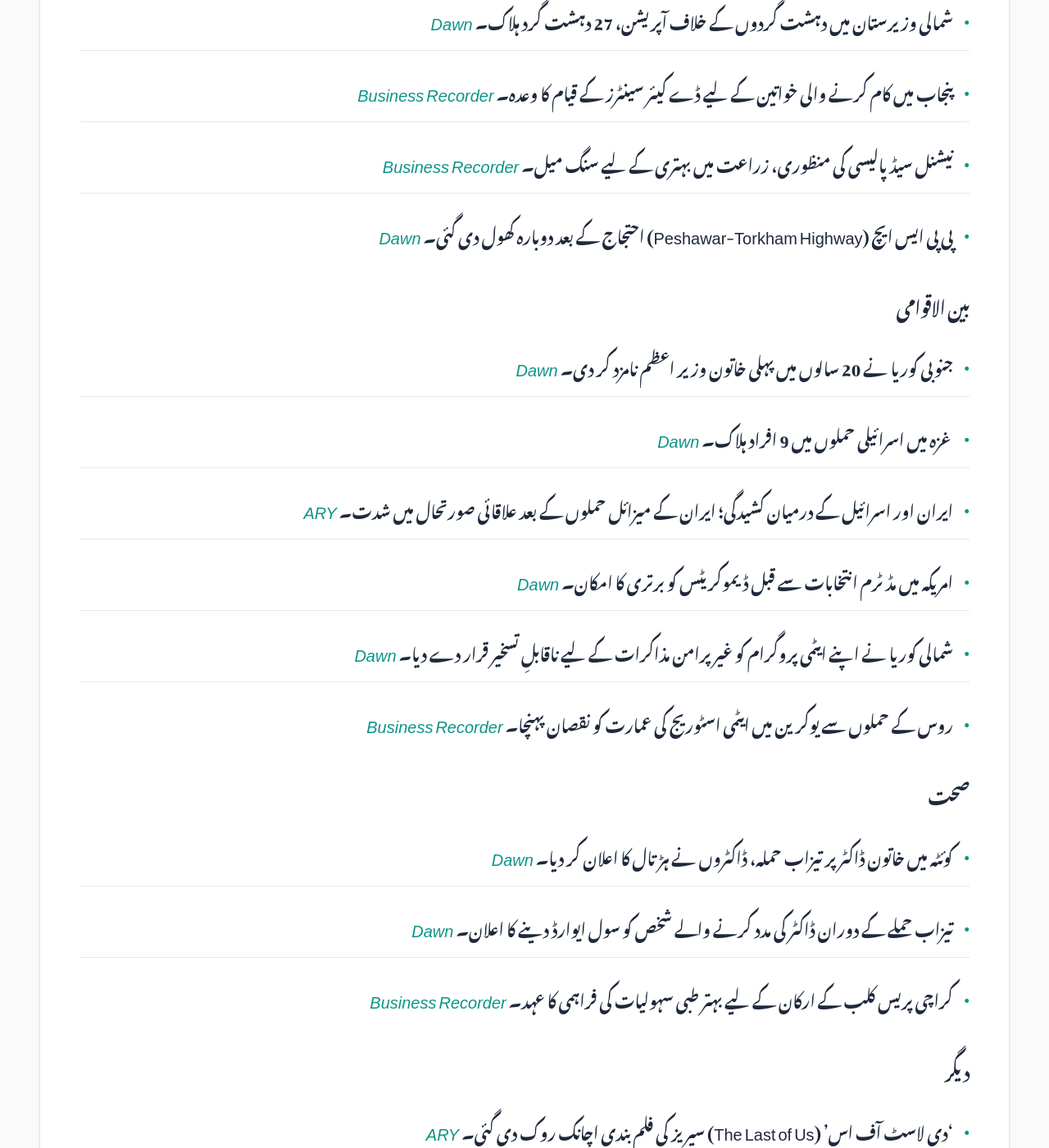
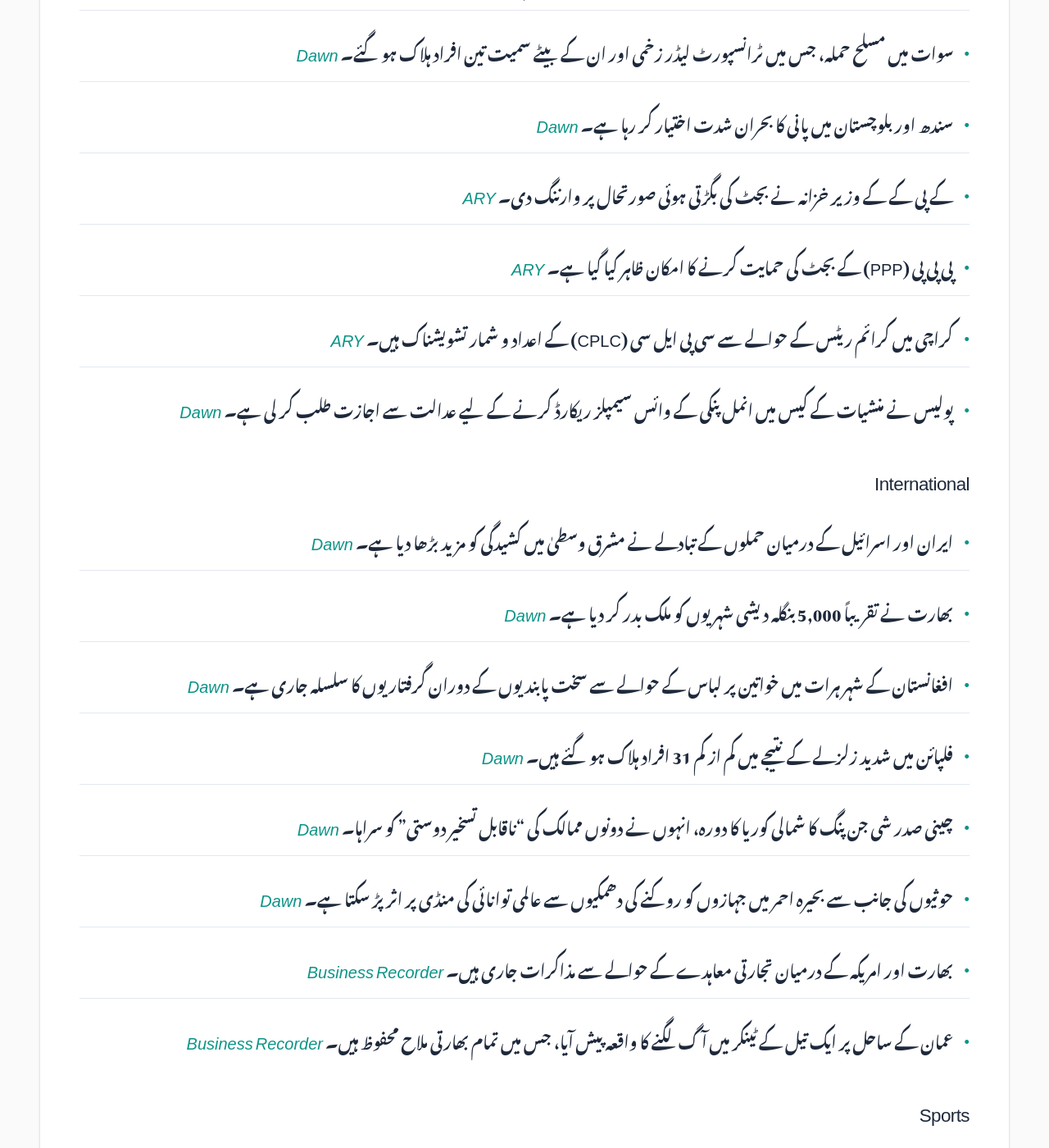
Before and after one commit to zsubzwary/news, a Jekyll site: the page built from ur/index.md, in a window 1280 px wide and 1400 px high, scrolled down 2218 px. Shown: the whole window at 82% size. Built offline with Jekyll 4.4.1, drawn with Linux system fonts in a browser that asks for light colours; some web fonts are replaced; comment, search, counter and statistics services are not loaded; some of the changed text lies outside the part shown.

Commit message:
DateTime; 2026-06-08T16:11:13.209Z

```diff
--- a/ur/index.md
+++ b/ur/index.md
@@ -7,52 +7,56 @@ rtl: true
 
 پاکستان کی تازہ خبروں کا خلاصہ
 
- &lrm; 08-Jun-2026 09:09PKT
+ &lrm; 08-Jun-2026 21:11PKT
 
-پڑھنے کا وقت : 4 منٹ
+پڑھنے کا وقت : 5 منٹ
 
 ### معیشت
-- این ای سی (NEC) کی میٹنگ میں 4.7 ٹریلین روپے کے ترقیاتی منصوبوں پر نظر ثانی کا امکان۔ *[Dawn](https://www.dawn.com/news/2006024/budget-2026-27-political-fiscal-reality-to-reshape-uplift-budget-as-nec-meets-today)*
-- پی پی پی (PPP) کی جانب سے بجٹ سے قبل ٹیکسوں کے حوالے سے تحفظات کا اظہار۔ *[Dawn](https://www.dawn.com/news/2005897/ppp-shares-tax-related-reservations-in-pre-budget-meeting-with-dar-say-sources)*
-- اوگرا (OGRA) میں قیمتوں کی تحقیقات اور قانونی چیلنجوں کے باعث انتظامیہ میں بے چینی۔ *[Dawn](https://www.dawn.com/news/2006034/ogra-in-disarray-amid-pricing-probe-legal-challenges)*
-- اوپیک پلس (OPEC+) نے تیل کی پیداوار میں چوتھی بار اضافہ منظور کر لیا۔ *[Dawn](https://www.dawn.com/news/2005888/opec-approves-fourth-oil-output-quota-hike-since-hormuz-closure)*
-- پاکستان کے تجارتی خسارے میں مسلسل اضافہ اور ڈھانچہ جاتی مسائل۔ *[Dawn](https://www.dawn.com/news/2005958/digging-deeper-into-deficit)*
-- ملکی بچت کی شرح میں کمی اور قومی بچت کے لیے نئے منصوبوں کی ضرورت۔ *[Business Recorder](https://www.brecorder.com/news/40424406/budget-fy2026-27-domestic-savings-decline-spurs-call-for-targeted-mobilisation-plan-pide)*
-- ایف پی سی سی (FPCCI) نے پنجاب انفراسٹرکچر ڈویلپمنٹ سیس کو مسترد کر دیا۔ *[Business Recorder](https://www.brecorder.com/news/40424415/fpcci-rejects-punjab-infrastructure-development-cess)*
-- سی پیک (CPEC) کے تحت کیے گئے معاہدوں میں قرضوں کی ری پروفائلنگ کی کوششیں۔ *[Business Recorder](https://www.brecorder.com/news/40424417/cpec-outcome)*
-
-### سائنس اور ٹیکنالوجی
-- وائٹ ہاؤس کے اے آئی (AI) پالیسی مشیر کا عہدہ چھوڑنے کا اعلان۔ *[Dawn](https://www.dawn.com/news/2005854/white-house-ai-policy-adviser-krishnan-to-leave-position)*
-- پنجاب سیف سٹی اتھارٹی نے 'سی ایم پنجاب QR پینک بٹن سسٹم' متعارف کرایا۔ *[Business Recorder](https://www.brecorder.com/news/40424413/psca-introduces-cm-punjab-qr-panic-button-system)*
-
-### موسم
-- کراچی میونسپل کارپوریشن نے مون سون سے قبل نکاسی آب کے نظام کی صفائی کا حکم دیا۔ *[Business Recorder](https://www.brecorder.com/news/40424404/mayor-orders-preparations-ahead-of-monsoon)*
+- سینیٹ نے سال بھر کی کفایت شعاری کے بعد 1.43 ارب روپے سرکاری خزانے کو واپس کر دیے ہیں۔ *[Dawn](https://www.dawn.com/news/2006122/senate-returns-rs143bn-to-exchequer-beats-austerity-target-by-500pc)*
+- پاکستان ٹیکسٹائل کونسل نے بجٹ میں 10 سالہ فکسڈ ریٹ فنانسنگ اور برآمد کنندگان کے لیے ٹیکس چھوٹ کی درخواست کی ہے۔ *[Business Recorder](https://www.brecorder.com/news/40424530/ptc-seeks-10-year-fixed-rate-financing-tax-relief-for-exporters-in-budget)*
+- وال اسٹریٹ کے بڑے انڈیکسوں میں اضافہ ہوا ہے، جس کی وجہ چپس کی صنعت میں بہتری اور مشرق وسطیٰ میں کم ہوتی کشیدگی ہے۔ *[Business Recorder](https://www.brecorder.com/news/40424529/wall-st-gains-as-chips-rebound-middle-east-tensions-ease)*
+- بھارت نے جنوری سے مارچ کی سہ ماہی میں غیر متوقع کرنٹ اکاؤنٹ سرپلس رپورٹ کیا ہے۔ *[Business Recorder](https://www.brecorder.com/news/40424521/india-reports-surprise-current-account-surplus-in-jan-march-quarter)*
+- پاکستان میں چاندی کی قیمتیں دوبارہ معمول پر آ گئیں۔ *[ARY](https://arynews.tv/silver-rate-today-in-pakistan-june-8-2026)*
+- واہت پولٹری فارم نے آئی پی او سے حاصل ہونے والی رقم سے 100,000 پرندوں کی افزائش کا کام شروع کر دیا۔ *[Business Recorder](https://www.brecorder.com/news/40424517/wahdat-poultry-purchases-100000-birds-through-ipo-proceeds)*
+- پاکستانی روپے میں امریکی ڈالر کے مقابلے میں اضافہ ریکارڈ کیا گیا۔ *[Business Recorder](https://www.brecorder.com/news/40424515/intra-day-update-rupee-records-gain-against-us-dollar)*
+- مالیشیا میں پام آئل کی قیمتوں میں اضافہ ہوا ہے۔ *[Business Recorder](https://www.brecorder.com/news/40424514/palm-climbs-on-anticipated-output-drop-indonesia-uncertainty-caps-gains)*
+- پاکستان اور ماریشس نے دوطرفہ تجارت اور سرمایہ کاری کے فروغ کے لیے عزم کا اعادہ کیا۔ *[Business Recorder](https://www.brecorder.com/news/40424513/pakistan-mauritius-eye-to-enhance-bilateral-trade)*
 
 ### سیاست
-- گلگت بلتستان کے غیر سرکاری نتائج کے مطابق پی پی پی (PPP) 10 سیٹوں کے ساتھ سب سے آگے ہے۔ *[Dawn](https://www.dawn.com/news/2005670/unofficial-results-show-ppp-leading-the-gb-race-with-victory-on-10-seats)*
-- پاکستان میں پارلیمنٹ کی کارکردگی اور جمہوریت کے زوال پر بحث۔ *[Dawn](https://www.dawn.com/news/2005999/is-parliament-effective)*
-- پی پی پی (PPP) نے لاہور کی تمام یونین کونسلوں میں امیدوار اترانے کا اعلان کیا۔ *[Business Recorder](https://www.brecorder.com/news/40424414/local-bodies-elections-ppp-to-field-candidates-across-all-ucs-of-lahore-faisal)*
+- وزیراعظم شہباز شریف نے مشرق وسطیٰ میں جاری تنازعات کے دوران تمام فریقین سے تحمل کا مطالبہ کیا ہے۔ *[Dawn](https://www.dawn.com/news/2006144/give-peace-a-little-more-chance-pm-shehbaz-calls-for-restraint-after-israel-iran-exchange-attacks)*
+- پی ٹی آئی نے گلگت بلتستان کے انتخابی نتائج کو مسترد کرتے ہوئے دھاندلی کے الزامات عائد کیے ہیں۔ *[Dawn](https://www.dawn.com/news/2006146/action-replay-of-2024-elections-pti-ttap-reject-gb-election-results-level-rigging-allegations)*
+- پاکستان نے آزاد جموں و کشمیر کے حوالے سے برطانیہ میں مقیم افراد کے غیر ضروری تبصروں کو مسترد کر دیا ہے۔ *[Dawn](https://www.dawn.com/news/2006132/pakistan-rejects-unwarranted-remarks-on-ajk-by-individuals-in-uk)*
+- سپریم کورٹ نے فیصلہ دیا کہ تیزابیت سے حملہ (acid attack) قتل سے بھی زیادہ سنگین جرم ہے۔ *[Dawn](https://www.dawn.com/news/2006139/acid-attack-more-heinous-than-homicide-tool-of-patriarchal-violence-sc)*
+- بی آئی ایس پی (BISP) کی چیئرپرسن نے رانا ثناء اللہ کے بیانات پر معافی کا مطالبہ کیا۔ *[Dawn](https://www.dawn.com/news/2006110/bisp-head-urges-apology-after-rana-sanaullahs-beggar-remarks)*
+- ڈونلڈ ٹرمپ نے انتخابی دھاندلی کے الزامات پر این بی سی کے انٹرویو کے دوران گفتگو چھوڑ دی۔ *[Dawn](https://www.dawn.com/news/2006093/lets-call-it-quits-trump-storms-out-of-tense-rain-plagued-interview-when-confronted-over-election-fraud-claims)*
 
-### قومی
-- آزاد کشمیر میں احتجاج کے دوران پولیس کے چار اہلکار شہید اور 20 زخمی۔ *[Dawn](https://www.dawn.com/news/2006025/four-cops-martyred-20-injured-as-ajk-protest-spirals)*
-- شمالی وزیرستان میں دہشت گردوں کے خلاف آپریشن، 27 دہشت گرد ہلاک۔ *[Dawn](https://www.dawn.com/news/2005890/27-terrorists-killed-in-north-waziristan-ibos-ispr)*
-- پنجاب میں کام کرنے والی خواتین کے لیے ڈے کیئر سینٹرز کے قیام کا وعدہ۔ *[Business Recorder](https://www.brecorder.com/news/40424409/promise-of-daycare-centres-being-fulfilled-across-punjab-cm)*
-- نیشنل سیڈ پالیسی کی منظوری، زراعت میں بہتری کے لیے سنگ میل۔ *[Business Recorder](https://www.brecorder.com/news/40424410/uaf-vc-congratulates-minister-on-approval-of-national-seed-policy)*
-- پی پی ایس ایچ (Peshawar-Torkham Highway) احتجاج کے بعد دوبارہ کھول دی گئی۔ *[Dawn](https://www.dawn.com/news/2005858/peshawar-torkham-highway-reopens-after-protests-against-recent-targeted-attack)*
+### National
+- آزاد کشمیر کے شہر راولاکوٹ میں پولیس اور مظاہرین کے درمیان تصادم میں 7 شہری جاں بحق ہو گئے۔ *[Dawn](https://www.dawn.com/news/2006082/at-least-7-civilians-killed-during-sunday-clash-between-police-jaac-protesters-in-ajks-rawalakot-official)*
+- سوات میں مسلح حملہ، جس میں ٹرانسپورٹ لیڈر زخمی اور ان کے بیٹے سمیت تین افراد ہلاک ہو گئے۔ *[Dawn](https://www.dawn.com/news/2006119/transport-leader-injured-in-swat-armed-attack-son-among-3-killed)*
+- سندھ اور بلوچستان میں پانی کا بحران شدت اختیار کر رہا ہے۔ *[Dawn](https://www.dawn.com/news/2005909/sindh-balochistan-cry-foul-as-irsa-keeps-mum-over-deepening-water-crisis)*
+- کے پی کے کے وزیر خزانہ نے بجٹ کی بگڑتی ہوئی صورتحال پر وارننگ دی۔ *[ARY](https://arynews.tv/kp-finance-minister-warns-budget-situation-worsening)*
+- پی پی پی (PPP) کے بجٹ کی حمایت کرنے کا امکان ظاہر کیا گیا ہے۔ *[ARY](https://arynews.tv/ppp-likely-to-back-budget-as-govt-talks-reach-broad-understanding-sources)*
+- کراچی میں کرائم ریٹس کے حوالے سے سی پی ایل سی (CPLC) کے اعداد و شمار تشویشناک ہیں۔ *[ARY](https://arynews.tv/staggering-cplc-figures-reveal-alarmingly-high-may-crime-rates-in-karachi)*
+- پولیس نے منشیات کے کیس میں انمل پنکی کے وائس سیمپلز ریکارڈ کرنے کے لیے عدالت سے اجازت طلب کر لی ہے۔ *[Dawn](https://www.dawn.com/news/2005920/courts-nod-sought-to-record-pinkys-voice-samples)*
 
-### بین الاقوامی
-- جنوبی کوریا نے 20 سالوں میں پہلی خاتون وزیر اعظم نامزد کر دی۔ *[Dawn](https://www.dawn.com/news/2006012/south-korea-names-first-woman-pm-in-20-years)*
-- غزہ میں اسرائیلی حملوں میں 9 افراد ہلاک۔ *[Dawn](https://www.dawn.com/news/2006020/israel-kills-nine-in-gaza-amid-efforts-to-salvage-ceasefire-deal)*
-- ایران اور اسرائیل کے درمیان کشیدگی؛ ایران کے میزائل حملوں کے بعد علاقائی صورتحال میں شدت۔ *[ARY](https://arynews.tv/iran-launches-missiles-at-israel-after-beirut-strikes-trump-reacts)*
-- امریکہ میں مڈ ٹرم انتخابات سے قبل ڈیموکریٹس کو برتری کا امکان۔ *[Dawn](https://www.dawn.com/news/2006017/democrats-hold-early-lead-ahead-of-mid-terms)*
-- شمالی کوریا نے اپنے ایٹمی پروگرام کو غیر پرامن مذاکرات کے لیے ناقابلِ تسخیر قرار دے دیا۔ *[Dawn](https://www.dawn.com/news/2005845/north-korea-nuclear-programme-absolutely-non-negotiable-kim-jong-uns-sister)*
-- روس کے حملوں سے یوکرین میں ایٹمی اسٹوریج کی عمارت کو نقصان پہنچا۔ *[Business Recorder](https://www.brecorder.com/news/40424424/russian-strikes-kill-four-damage-nuclear-storage-facility)*
+### International
+- ایران اور اسرائیل کے درمیان حملوں کے تبادلے نے مشرق وسطیٰ میں کشیدگی کو مزید بڑھا دیا ہے۔ *[Dawn](https://www.dawn.com/news/2006073/israel-iran-trade-fire-despite-trumps-call-for-restraint)*
+- بھارت نے تقریباً 5,000 بنگلہ دیشی شہریوں کو ملک بدر کر دیا ہے۔ *[Dawn](https://www.dawn.com/news/2006150/india-detains-and-deports-5000-bangladeshis)*
+- افغانستان کے شہر ہرات میں خواتین پر لباس کے حوالے سے سخت پابندیوں کے دوران گرفتاریوں کا سلسلہ جاری ہے۔ *[Dawn](https://www.dawn.com/news/2006152/women-detained-in-afghanistans-herat-in-clothing-crackdown)*
+- فلپائن میں شدید زلزلے کے نتیجے میں کم از کم 31 افراد ہلاک ہو گئے ہیں۔ *[Dawn](https://www.dawn.com/news/2006083/major-quake-off-philippines-kills-at-least-31-dozen-still-missing)*
+- چینی صدر شی جن پنگ کا شمالی کوریا کا دورہ، انہوں نے دونوں ممالک کی "ناقابل تسخیر دوستی" کو سراہا۔ *[Dawn](https://www.dawn.com/news/2006079/chinas-xi-lands-in-north-korea-for-rare-visit-hails-invincible-friendship-with-pyongyang)*
+- حوثیوں کی جانب سے بحیرہ احمر میں جہازوں کو روکنے کی دھمکیوں سے عالمی توانائی کی منڈی پر اثر پڑ سکتا ہے۔ *[Dawn](https://www.dawn.com/news/2006141/why-houthis-threatening-red-sea-shipping-could-mean-more-for-the-oil-market-this-time)*
+- بھارت اور امریکہ کے درمیان تجارتی معاہدے کے حوالے سے مذاکرات جاری ہیں۔ *[Business Recorder](https://www.brecorder.com/news/40424532/india-us-trade-deal-can-be-finalised-after-tariff-probe-concludes-official-says)*
+- عمان کے ساحل پر ایک تیل کے ٹینکر میں آگ لگنے کا واقعہ پیش آیا، جس میں تمام بھارتی ملاح محفوظ ہیں۔ *[Business Recorder](https://www.brecorder.com/news/40424519/india-says-fire-reported-on-oil-tanker-with-24-indian-sailors-all-crew-safe)*
 
-### صحت
-- کوئٹہ میں خاتون ڈاکٹر پر تیزاب حملہ، ڈاکٹروں نے ہڑتال کا اعلان کر دیا۔ *[Dawn](https://www.dawn.com/news/2006036/doctors-go-on-strike-in-quetta-over-heinous-acid-attack)*
-- تیزاب حملے کے دوران ڈاکٹر کی مدد کرنے والے شخص کو سول ایوارڈ دینے کا اعلان۔ *[Dawn](https://www.dawn.com/news/2005865/balochistan-cm-announces-civil-award-to-be-conferred-on-man-who-helped-female-doctor-after-acid-attack)*
-- کراچی پریس کلب کے ارکان کے لیے بہتر طبی سہولیات کی فراہمی کا عہد۔ *[Business Recorder](https://www.brecorder.com/news/40424405/chk-ms-visits-kpc-pledges-better-facilities-for-journalists)*
+### Sports
+- فٹ بال کھلاڑی کونٹے ریال میڈرڈ کے ساتھ معاہدہ کر رہے ہیں۔ *[ARY](https://arynews.tv/konate-to-join-real-madrid-until-2030)*
+- بنگلہ دیشی کرکٹ ٹیم آسٹریلیا کے خلاف ون ڈے سیریز کے لیے تیار ہے۔ *[Business Recorder](https://www.brecorder.com/news/40424516/bangladesh-seek-odi-upset-against-depleted-australia)*
+- افغانستان کی کرکٹ ٹیم کی کارکردگی کے حوالے سے کوچ پائبس نے مزید ٹیسٹ کی ضرورت پر زور دیا۔ *[ARY](https://arynews.tv/rusty-afghanistan-need-more-tests-says-coach-pybus)*
 
-### دیگر
-- 'دی لاسٹ آف اس' (The Last of Us) سیریز کی فلم بندی اچانک روک دی گئی۔ *[ARY](https://arynews.tv/the-last-of-us-season-3-hbo-abruptly-pauses-filming)*
-- پنجاب ہورٹی کلچر اتھارٹی نے درختوں کی دیکھ بھال کے لیے 'ٹری آپفیسرز' مقرر کر دیے۔ *[Business Recorder](https://www.brecorder.com/news/40424412/pha-appoints-tree-officers)*
+### Health
+- کوئٹہ میں تیزابیت سے ہونے والے حملے کے خلاف ڈاکٹروں نے ہسپتالوں میں ہڑتال کر دی۔ *[Dawn](https://www.dawn.com/news/2006036/doctors-go-on-strike-in-quetta-over-heinous-acid-attack)*
+
+### Other
+- ٹونی ایوارڈز میں 'Schmigadoon!' نے بہترین میوزیکل کا ایوارڈ جیتا۔ *[Business Recorder](https://www.brecorder.com/news/40424512/schmigadoon-wins-best-musical-on-broadways-biggest-night)*
+- ورلڈ اوشینز ڈے کے موقع پر سمندری ماحولیاتی نظام کے تحفظ کی اہمیت پر زور دیا گیا۔ *[Business Recorder](https://www.brecorder.com/news/40424518/world-oceans-day-fishing-and-the-future-stability-of-marine-ecosystems)*
```
